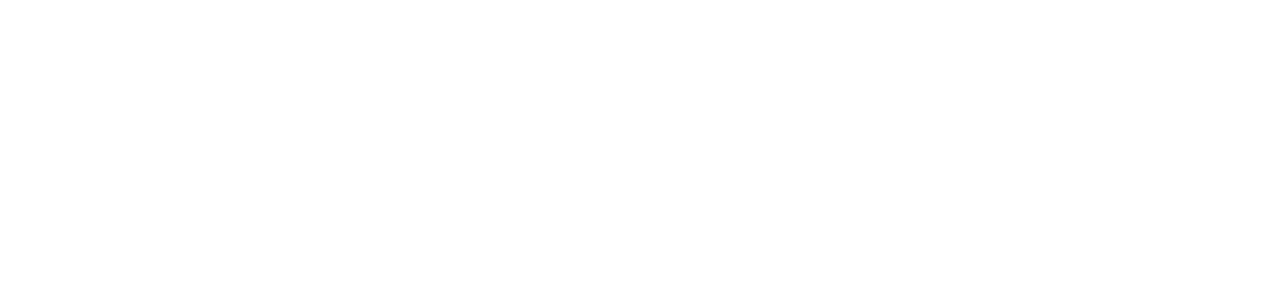
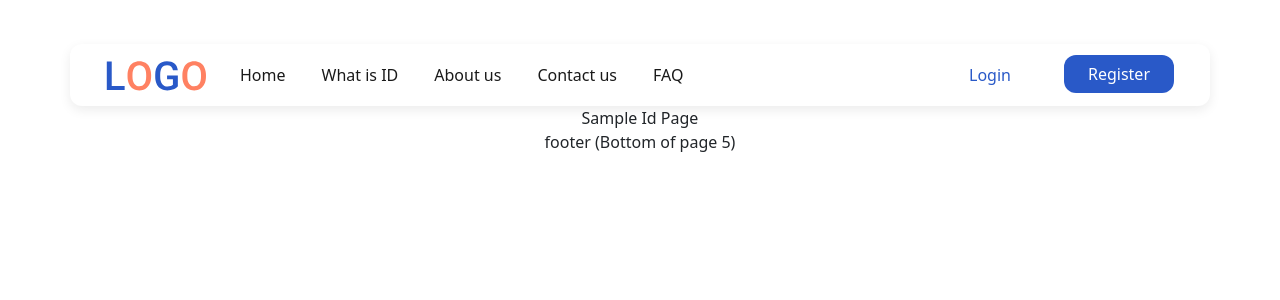
Before and after one commit to peymanjahanbazi/ReactDemo, a React (Create React App) app in the folder src/public-site/: page /whatisid in a window 1280 px wide. Before the commit this address had no page. Shown: the top 300 px of the page. Built offline with nearby package versions, Linux system fonts and the light colour scheme.

Commit message:
WhatIsID page is added to the project

```diff
--- a/src/public-site/src/App.js
+++ b/src/public-site/src/App.js
@@ -9,6 +9,7 @@
 import CreateAccount from "./pages/CreateAccount";
 import Login from "./pages/Login";
 import LoginCode from "./pages/LoginCode";
+import WhatIsId from "./pages/WhatIsId";
 
 function App() {
   return (
@@ -17,6 +18,7 @@
         <Routes>
           <Route path="/" element={<Home />} />
           <Route path="/about" element={<AboutUs />} />
+          <Route path="/whatisid" element={<WhatIsId />} />
           <Route path="/faq" element={<FAQ />} />
           <Route path="/login" element={<Login />} />
           <Route path="/loginCode" element={<LoginCode />} />
--- /dev/null
+++ b/src/public-site/src/pages/WhatIsId.jsx
@@ -0,0 +1,11 @@
+import Main from "./templates/Main";
+
+function WhatIsId() {
+  return (
+    <Main title="What is ID">
+      <div>Sample Id Page</div>
+    </Main>
+  );
+}
+
+export default WhatIsId;
```
